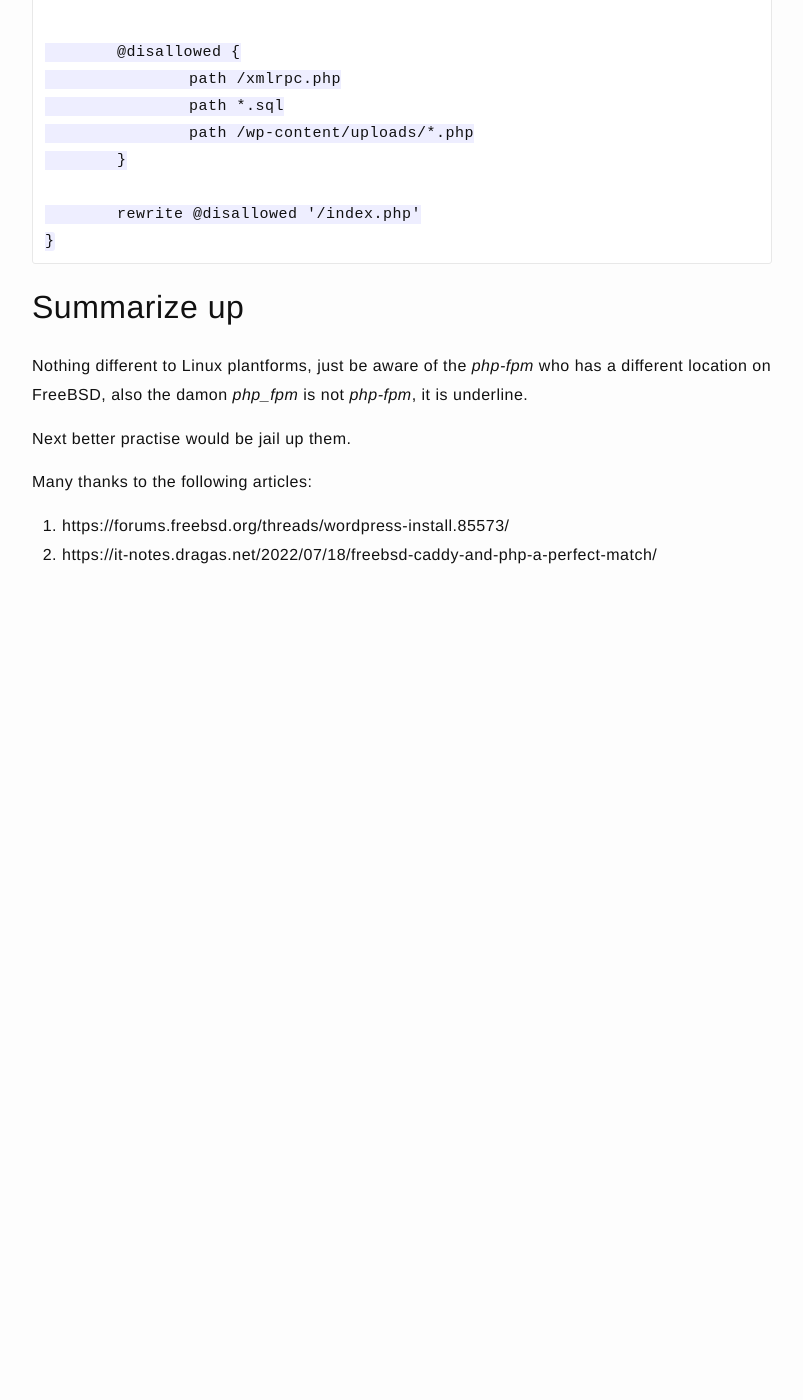
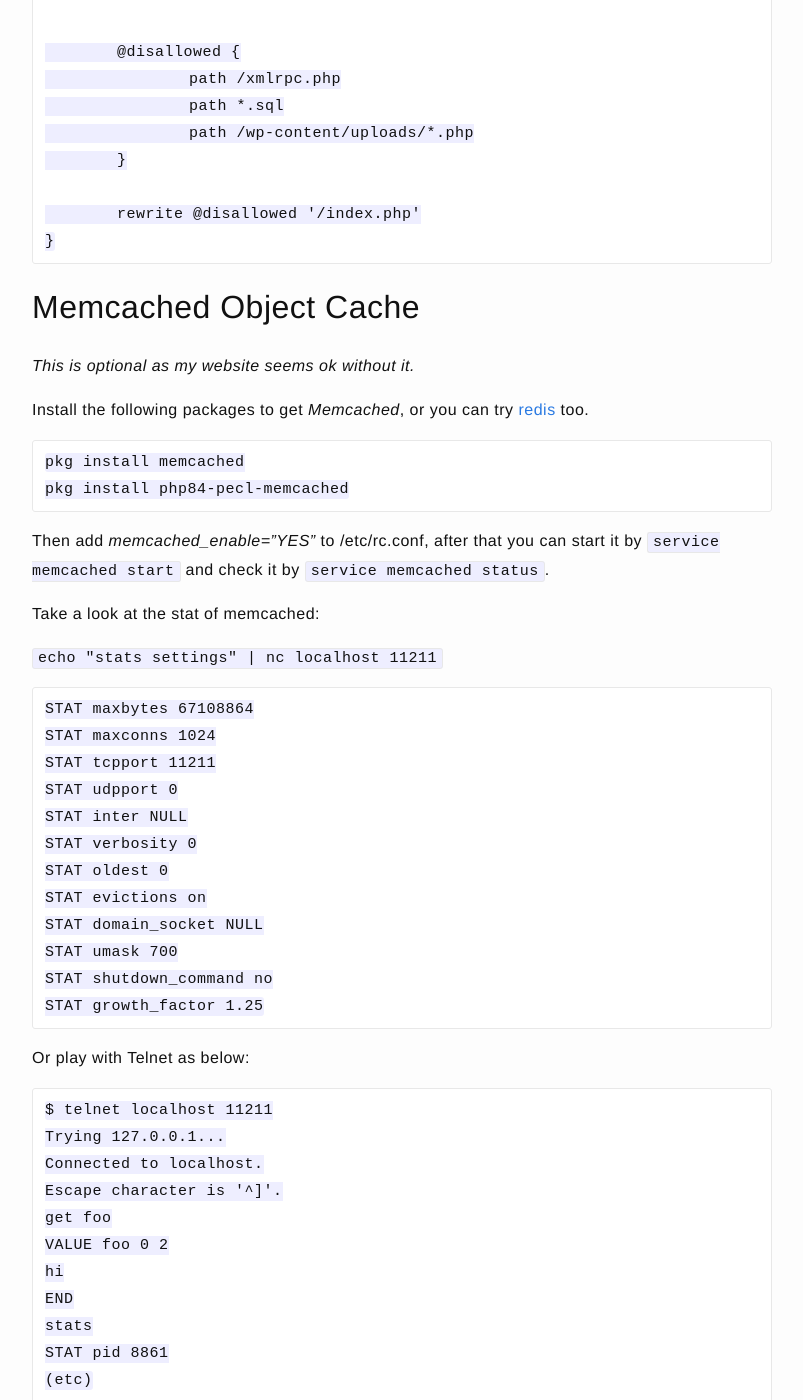
Before and after one commit to jazzi/jazzi.github.io, a Jekyll site: the page built from _posts/2024-12-23-install-wordpress-with-caddy-on-freebsd.md, in a window 1280 px wide and 1400 px high, scrolled down 2551 px. Shown: the whole window, without its empty margins (238-1041 px from the left). Built offline with Jekyll 4.4.1, drawn with Linux system fonts in a browser that asks for light colours; before the commit the page ends 3181 px from its top, so only the background shows below that; some of the changed text lies outside the part shown.

Commit message:
add more

````diff
--- a/_posts/2024-12-23-install-wordpress-with-caddy-on-freebsd.md
+++ b/_posts/2024-12-23-install-wordpress-with-caddy-on-freebsd.md
@@ -111,6 +111,80 @@ teagogo.com, www.teagogo.com {
 }
 ```
 
+## Memcached Object Cache
+
+*This is optional as my website seems ok without it.*
+
+Install the following packages to get *Memcached*, or you can try [redis](https://redis.io/downloads/) too.
+
+```
+pkg install memcached
+pkg install php84-pecl-memcached
+```
+
+Then add *memcached_enable="YES"* to /etc/rc.conf, after that you can start it by `service memcached start` and check it by `service memcached status`.
+
+Take a look at the stat of memcached:
+
+`echo "stats settings" | nc localhost 11211`
+
+```
+STAT maxbytes 67108864
+STAT maxconns 1024
+STAT tcpport 11211
+STAT udpport 0
+STAT inter NULL
+STAT verbosity 0
+STAT oldest 0
+STAT evictions on
+STAT domain_socket NULL
+STAT umask 700
+STAT shutdown_command no
+STAT growth_factor 1.25
+```
+
+Or play with Telnet as below:
+
+```
+$ telnet localhost 11211
+Trying 127.0.0.1...
+Connected to localhost.
+Escape character is '^]'.
+get foo
+VALUE foo 0 2
+hi
+END
+stats
+STAT pid 8861
+(etc)
+```
+
+There is no independent configuration file in FreeBSD for Memcached, but you can set it like below in */etc/rc.conf*:
+
+```
+memcached_user = ""
+memcached_port = "11211"
+memcached_maxconn = "2048"
+memcached_cachesize = "4096"
+memcached_options = "-l 10.10.1.5"
+```
+
+## Plugins & Themes used for Wordpress eCommerce
+
+* [Advanced Shipment Tracking for WooCommerce](https://wordpress.org/plugins/woo-advanced-shipment-tracking/)
+* [Currency Switcher for WooCommerce](https://wordpress.org/plugins/currency-switcher-woocommerce/)
+* [Header Footer Code Manager](https://wordpress.org/plugins/header-footer-code-manager/)
+* [SimpleTOC](https://wordpress.org/plugins/simpletoc/)
+* [Wenprise Alipay Gateway For WooCommerce](https://wordpress.org/plugins/wenprise-alipay-checkout-for-woocommerce/)
+* [WooCommerce](https://wordpress.org/plugins/woocommerce/)
+* [WooCommerce PayPal Payments](https://wordpress.org/plugins/woocommerce-paypal-payments/)
+* Optional [Smush Image Optimization](https://wordpress.org/plugins/wp-smushit/)
+* Optional [WP Super Cache](https://wordpress.org/plugins/wp-super-cache/)
+
+*It's very interesting after both Smush and WP Super Cache deactived, the website feels faster.*
+
+And the theme used is [YITH Wonder](https://wordpress.org/themes/yith-wonder/).
+
 ## Summarize up
 
 Nothing different to Linux plantforms, just be aware of the *php-fpm* who has a different location on FreeBSD, also the damon *php_fpm* is not *php-fpm*, it is underline.
````
